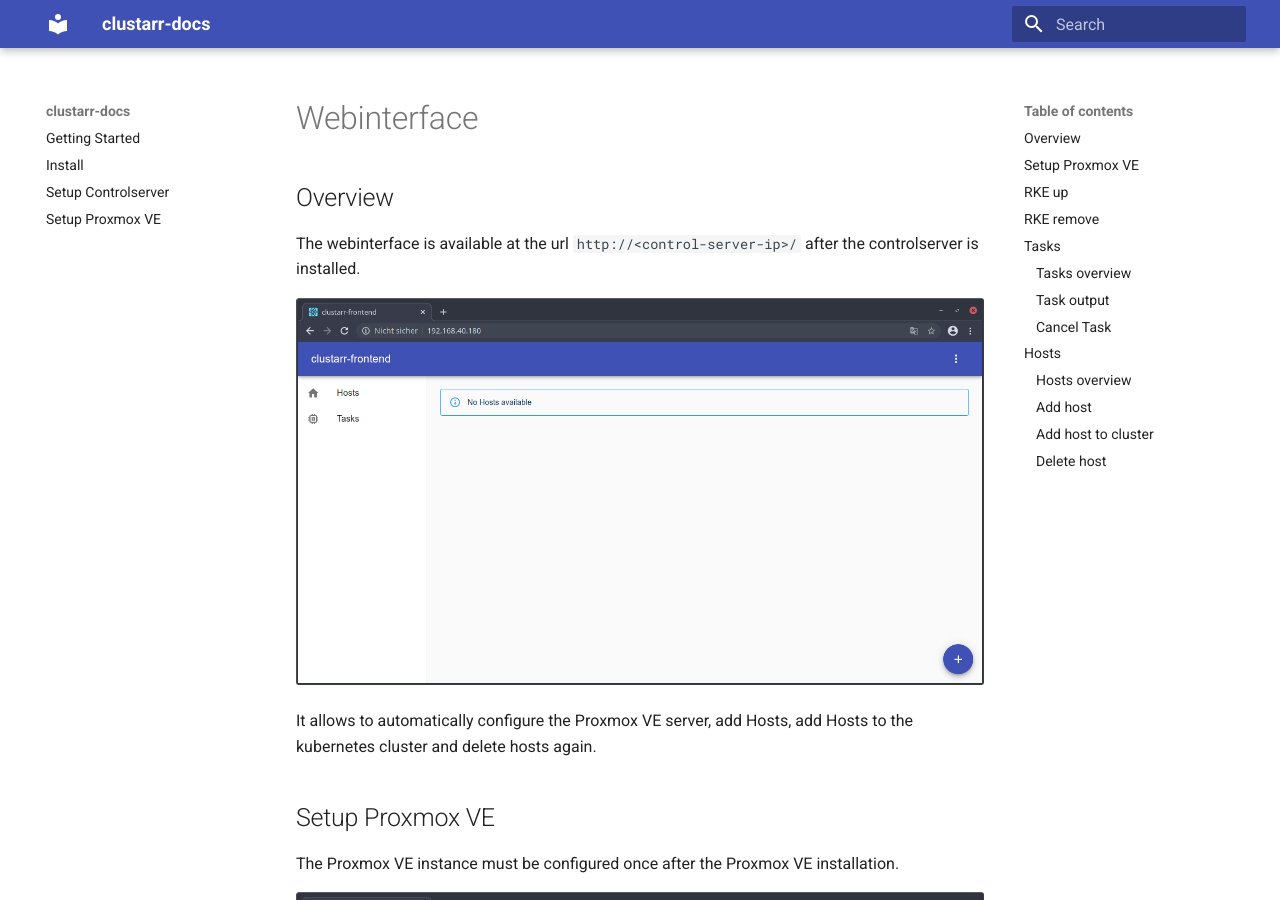
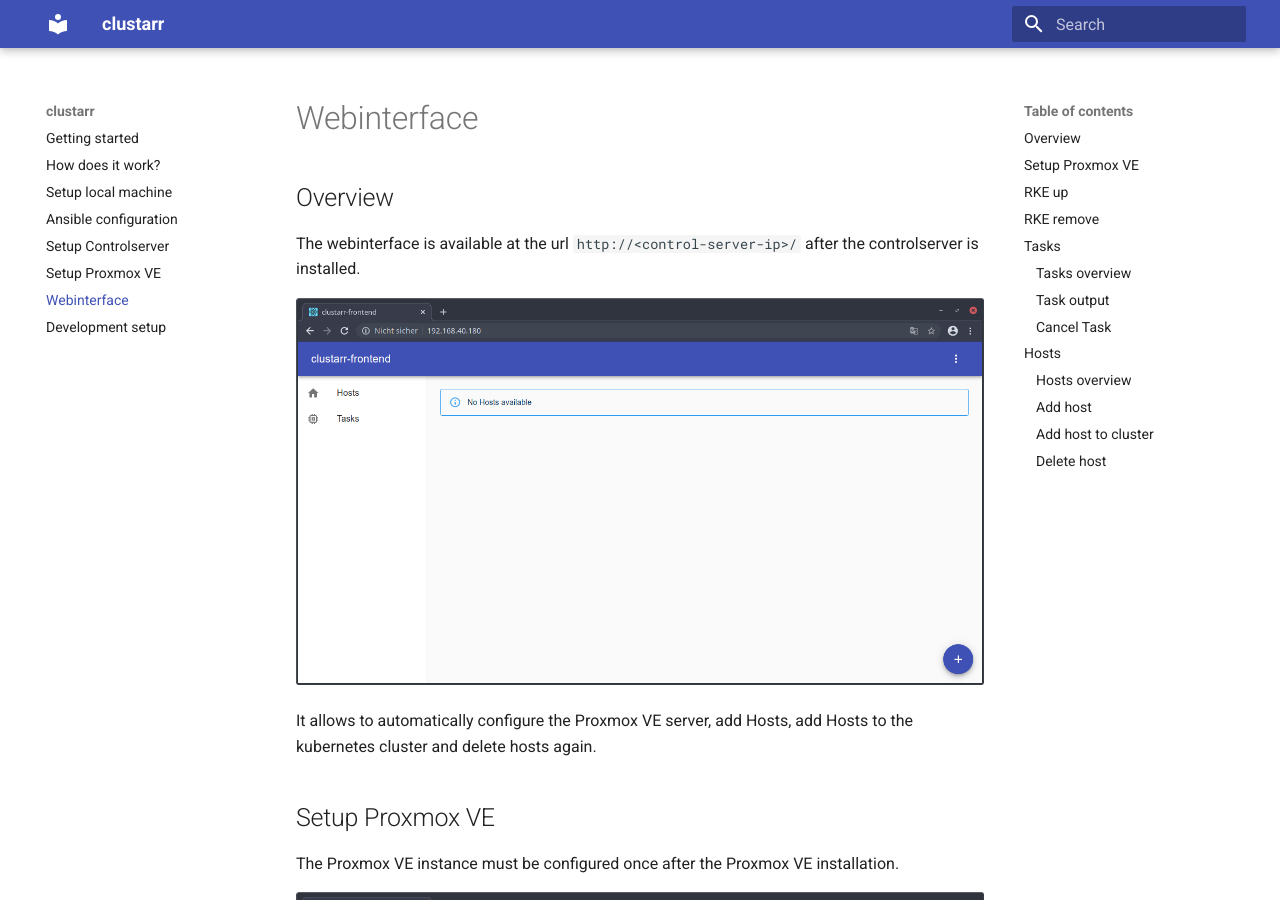
Before and after one commit to clustarr/docs, an MkDocs documentation site: the page built from docs/webinterface.md, in a window 1280 px wide and 900 px high. Built offline with MkDocs 1.6.1 and Material for MkDocs 9.7.7, drawn with Linux system fonts in a browser that asks for light colours.

Commit message:
adjust mkdocs config

```diff
--- a/mkdocs.yml
+++ b/mkdocs.yml
@@ -1,10 +1,14 @@
-site_name: clustarr-docs
+site_name: clustarr
 
 nav:
-  - Getting Started: index.md
-  - Install: install.md
+  - Getting started: index.md
+  - How does it work?: how-does-it-work.md
+  - Setup local machine: setup-local-machine.md
+  - Ansible configuration: ansible-configuration.md
   - Setup Controlserver: setup-controlserver.md
   - Setup Proxmox VE: setup-proxmox.md
+  - Webinterface: webinterface.md
+  - Development setup: development-setup.md
 
 theme:
    name: 'material'
```
